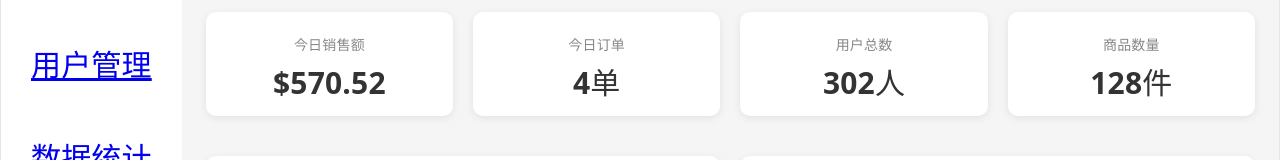
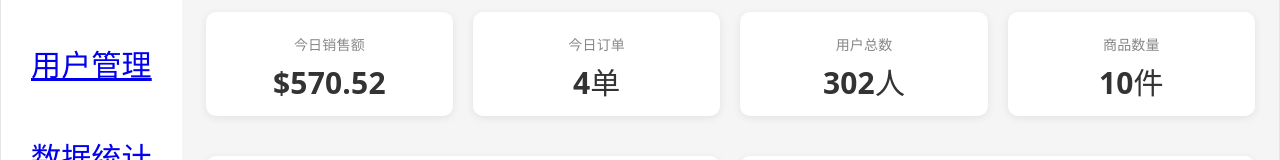
Before and after one commit to R1Kka1/admin-dashboard, a React (Vite) app: page /admin/data in a window 1280 px wide. Shown: the part 162-322 px from the top of the page. Built offline with nearby package versions, Linux system fonts and the light colour scheme; data requests are answered from the project's data file; sample sign-in values are in the browser's storage.

Commit message:
完成动态商品quantity统计

```diff
--- a/src/pages/Data.jsx
+++ b/src/pages/Data.jsx
@@ -69,6 +69,9 @@ export function Data() {
         return sum+order.totalCostCents;
     },0)
 
+    const totalQuantity = orders.flatMap(order => order.products).reduce((sum,product) => {
+        return sum+product.quantity;
+    },0)
 
 
     return (
@@ -92,7 +95,7 @@ export function Data() {
 
                 <div className="card">
                     <div className="title">商品数量</div>
-                    <div className="number">128件</div>
+                    <div className="number">{totalQuantity}件</div>
                 </div>
             </div>
             <div className='chartCard'>
```
